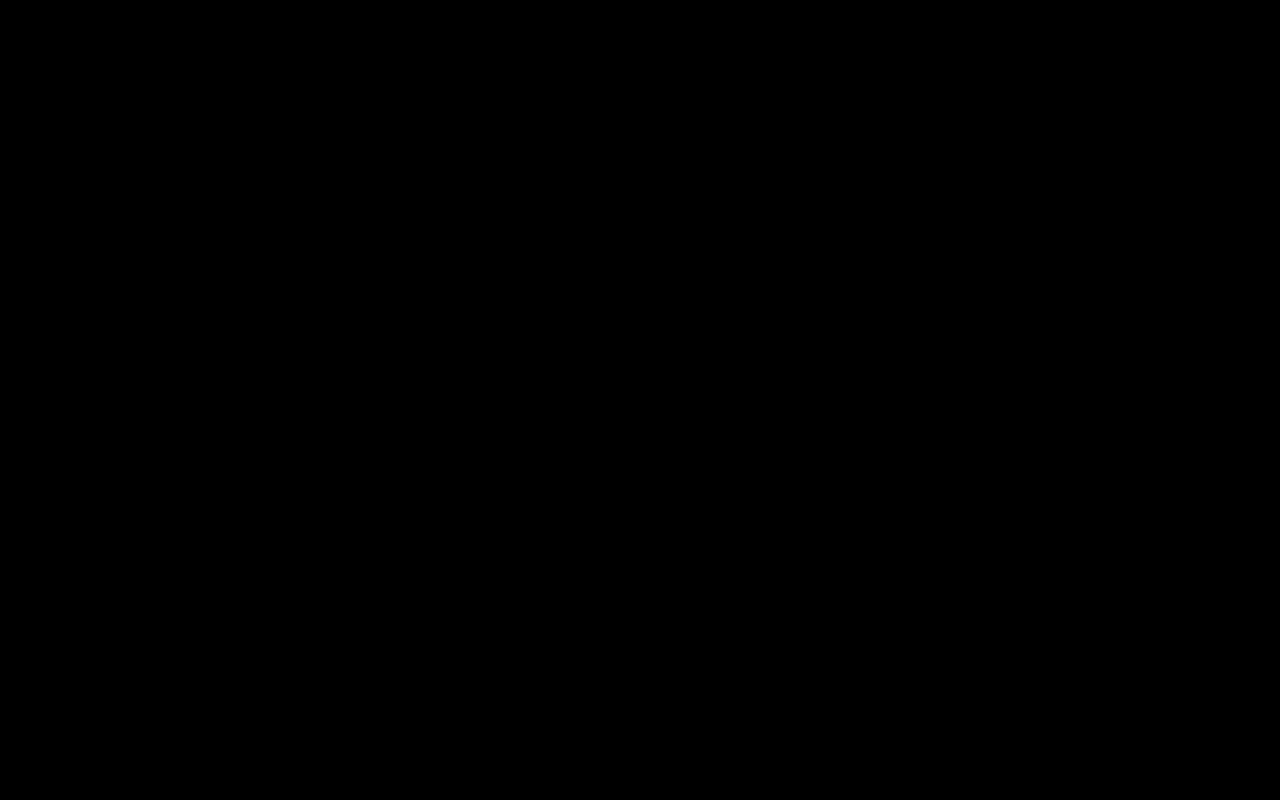
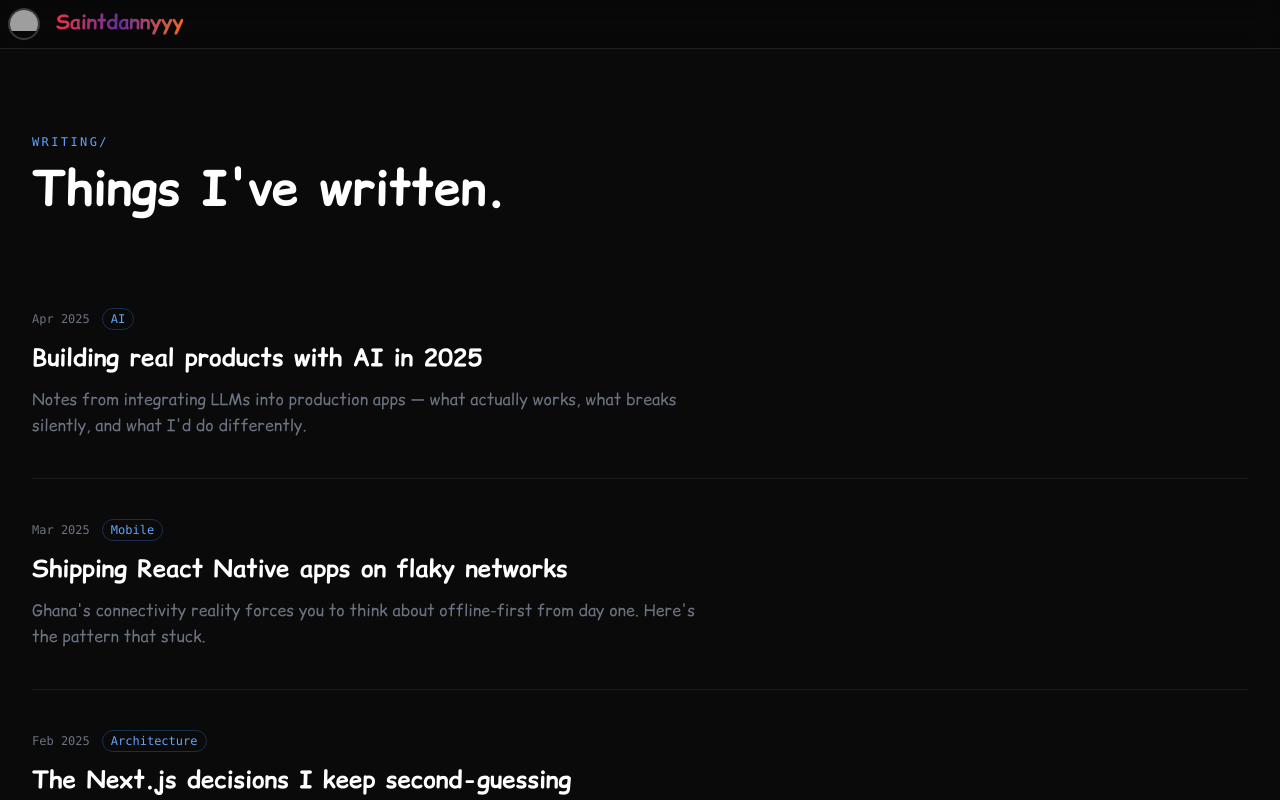
Before and after one commit to saintdannyyy/saintdannyyy-portfolio, a Next.js app: page /writing in a window 1280 px wide. Before the commit this address had no page. Shown: the top 800 px of the page. Built offline with nearby package versions, Linux system fonts and the light colour scheme; grey boxes are pictures that could not be loaded.

Commit message:
feat: add WritingPage component with post listings, metadata, and layout

```diff
--- /dev/null
+++ b/app/writing/page.js
@@ -0,0 +1,87 @@
+import Link from "next/link";
+import Header from "@/components/Header";
+import Footer from "@/components/Footer";
+
+const posts = [
+  {
+    slug: "building-with-ai",
+    date: "Apr 2025",
+    tag: "AI",
+    title: "Building real products with AI in 2025",
+    excerpt:
+      "Notes from integrating LLMs into production apps — what actually works, what breaks silently, and what I'd do differently.",
+  },
+  {
+    slug: "react-native-flaky-networks",
+    date: "Mar 2025",
+    tag: "Mobile",
+    title: "Shipping React Native apps on flaky networks",
+    excerpt:
+      "Ghana's connectivity reality forces you to think about offline-first from day one. Here's the pattern that stuck.",
+  },
+  {
+    slug: "nextjs-architecture-decisions",
+    date: "Feb 2025",
+    tag: "Architecture",
+    title: "The Next.js decisions I keep second-guessing",
+    excerpt:
+      "App router, server components, caching — each one came with tradeoffs I didn't fully understand until much later.",
+  },
+  {
+    slug: "postgres-for-everything",
+    date: "Jan 2025",
+    tag: "Database",
+    title: "Why I keep reaching for PostgreSQL",
+    excerpt:
+      "Every project starts with 'should I use Mongo?' and ends with Postgres. Here's why I stopped fighting it.",
+  },
+];
+
+export const metadata = {
+  title: "Writing | Daniel Addo",
+  description: "Technical articles and thoughts by Daniel Addo.",
+};
+
+export default function WritingPage() {
+  return (
+    <div className="flex flex-col min-h-screen bg-[#0a0a0a] text-white">
+      <Header />
+
+      <main className="flex-1 max-w-7xl mx-auto w-full px-4 sm:px-6 lg:px-8 pt-32 pb-20">
+        {/* Header */}
+        <span className="text-blue-400 text-xs font-mono uppercase tracking-[0.2em]">
+          writing/
+        </span>
+        <h1 className="text-4xl sm:text-5xl font-bold font-comic text-white mt-3 mb-14">
+          Things I've written.
+        </h1>
+
+        {/* Post list */}
+        <div className="divide-y divide-white/[0.06]">
+          {posts.map((post) => (
+            <article key={post.slug} className="py-10 group">
+              <Link href={`/writing/${post.slug}`} className="block">
+                <div className="flex items-center gap-3 mb-3">
+                  <span className="text-xs font-mono text-gray-500">
+                    {post.date}
+                  </span>
+                  <span className="px-2 py-0.5 text-xs font-mono rounded-full border border-blue-500/30 text-blue-400">
+                    {post.tag}
+                  </span>
+                </div>
+                <h2 className="text-xl sm:text-2xl font-bold font-comic text-white group-hover:text-blue-400 transition-colors duration-200 mb-3">
+                  {post.title}
+                </h2>
+                <p className="text-gray-500 leading-relaxed max-w-2xl">
+                  {post.excerpt}
+                </p>
+              </Link>
+            </article>
+          ))}
+        </div>
+      </main>
+
+      <Footer />
+    </div>
+  );
+}
```
